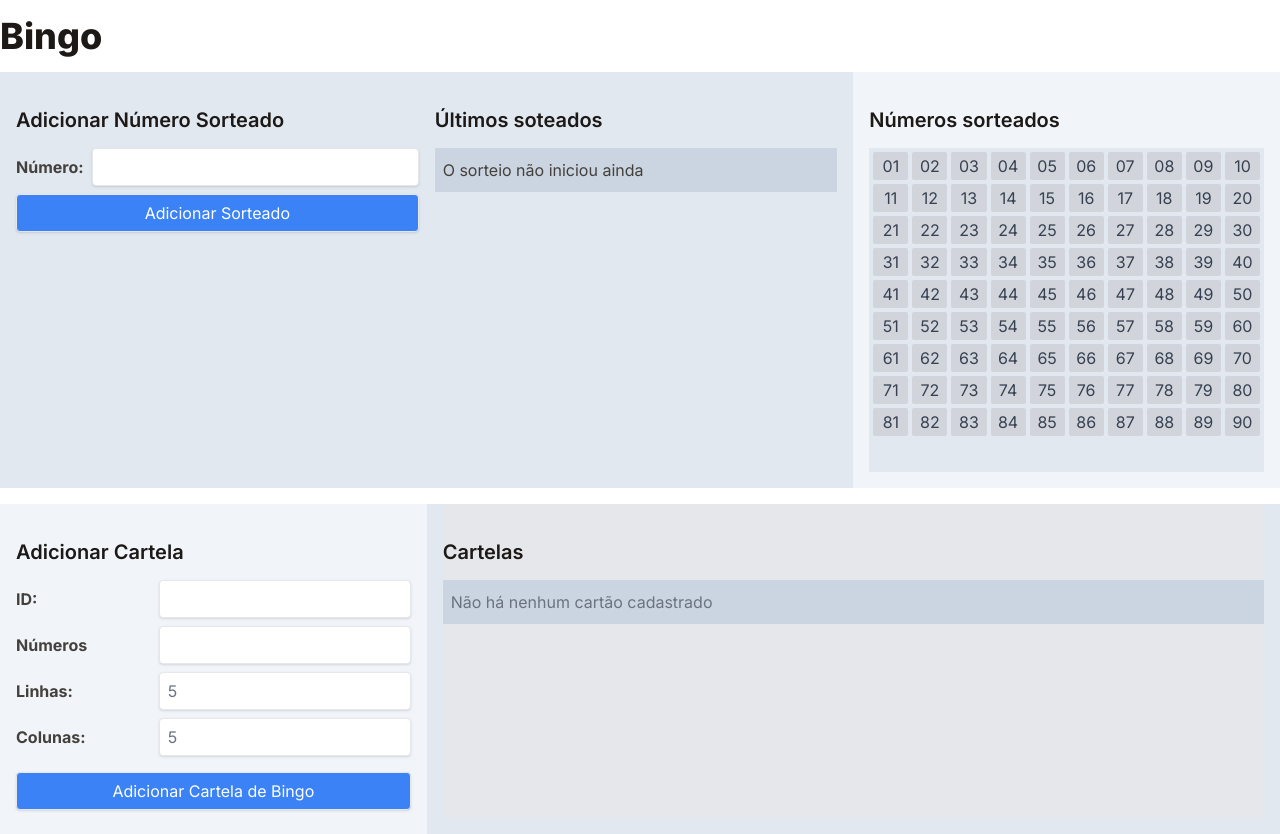
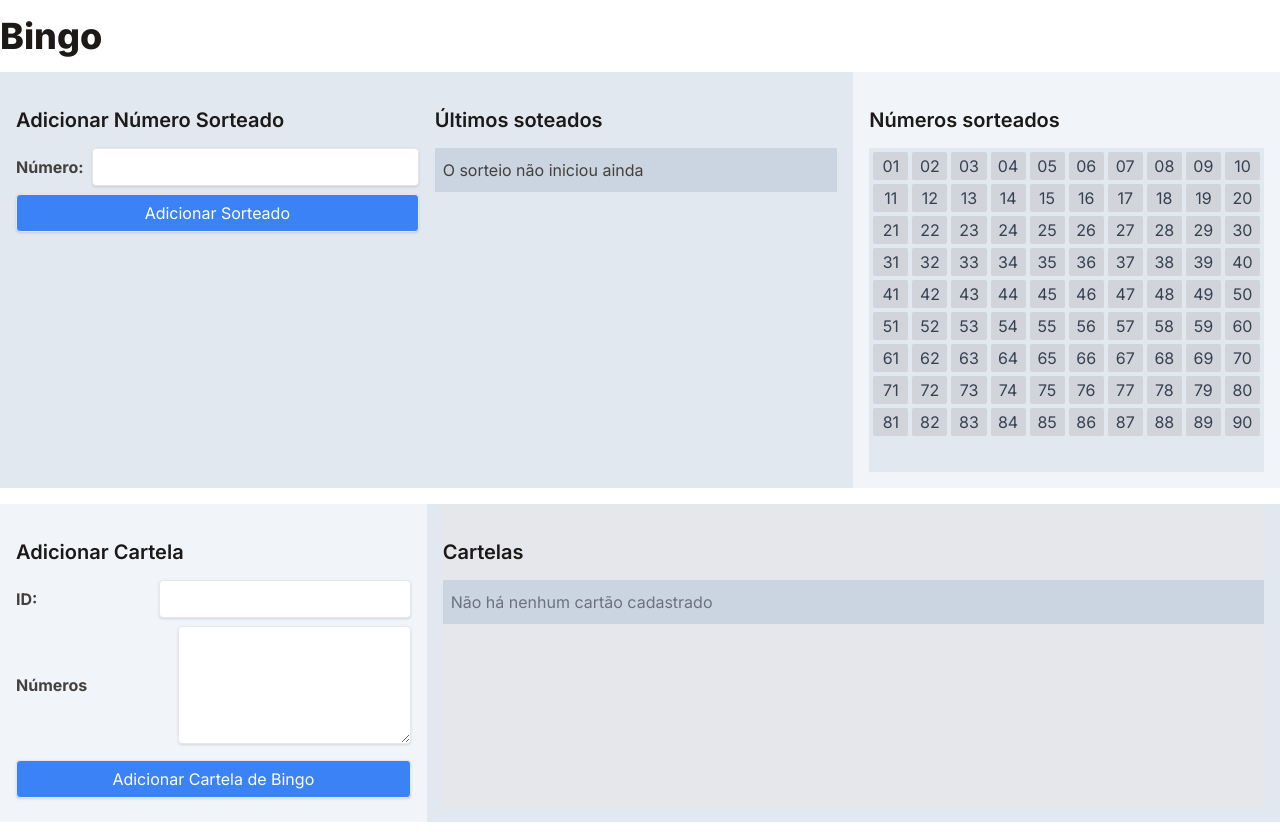
Before and after one commit to adroaldof/bingo-web-checker, a Next.js app: page / in a window 1280 px wide. Built offline with nearby package versions, Linux system fonts and the light colour scheme; what tw-elements would draw is missing.

Commit message:
feat(create-card): remove rows and columns from form

```diff
--- a/src/components/CreateCardForm.tsx
+++ b/src/components/CreateCardForm.tsx
@@ -39,28 +39,10 @@ export const CreateCardForm = ({ onSuccess }: CreateCardFormProps) => {
         </div>
         <div className="flex items-center justify-between gap-2 md:w-full">
           <label className="block font-bold">Números</label>
-          <input
-            type="text"
+          <textarea
             {...register('cardNumbers')}
+            rows={5}
             data-cy="card-numbers"
-            className="p-2 leading-tight text-gray-500 border rounded shadow appearance-none focus:outline-none focus:shadow-outline"
-          />
-        </div>
-        <div className="flex items-center justify-between gap-2 md:w-full">
-          <label className="block font-bold">Linhas:</label>
-          <input
-            type="number"
-            {...register('rows')}
-            data-cy="card-rows"
-            className="p-2 leading-tight text-gray-500 border rounded shadow appearance-none focus:outline-none focus:shadow-outline"
-          />
-        </div>
-        <div className="flex items-center justify-between gap-2 md:w-full">
-          <label className="block font-bold">Colunas:</label>
-          <input
-            type="number"
-            {...register('columns')}
-            data-cy="card-columns"
             className="p-2 leading-tight text-gray-500 border rounded shadow appearance-none focus:outline-none focus:shadow-outline"
           />
         </div>
```
